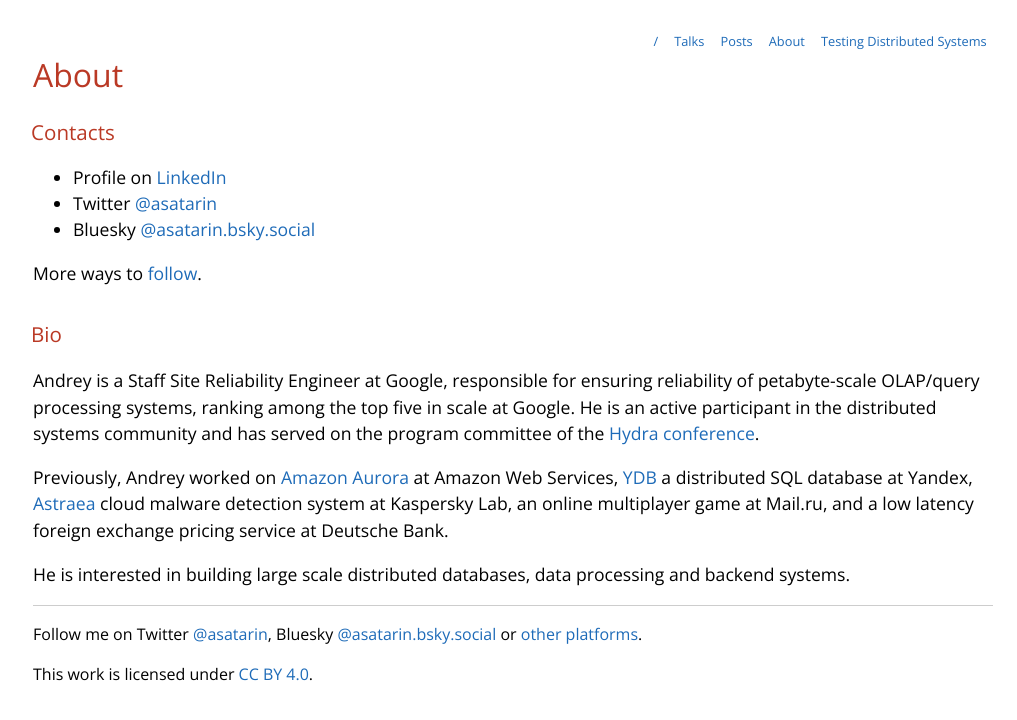
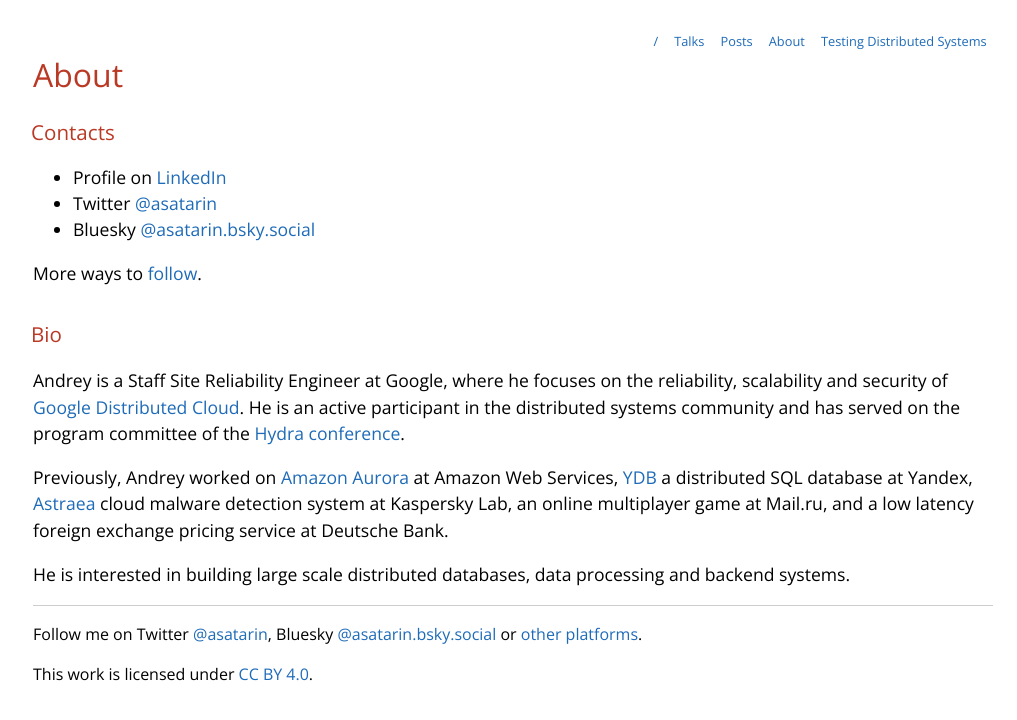
Before and after one commit to asatarin/asatarin.github.io, a Jekyll site: the page built from about.md, in a window 1280 px wide. Shown: the top 720 px of the page, without its empty margins (127-1144 px from the left). Built offline with Jekyll 4.4.1, drawn with Linux system fonts in a browser that asks for light colours; our own code applies the rules of GitHub Pages for plain Markdown files.

Commit message:
Update bio

```diff
--- a/about.md
+++ b/about.md
@@ -13,8 +13,8 @@
 
 ### Bio
 
-Andrey is a Staff Site Reliability Engineer at Google, responsible for ensuring reliability of petabyte-scale
-OLAP/query processing systems, ranking among the top five in scale at Google.
+Andrey is a Staff Site Reliability Engineer at Google, where he focuses on the reliability, scalability and security
+of [Google Distributed Cloud](https://cloud.google.com/distributed-cloud?hl=en).
 He is an active participant in the distributed systems community and has served on the program
 committee of the [Hydra conference](https://hydraconf.com/).
 
```
